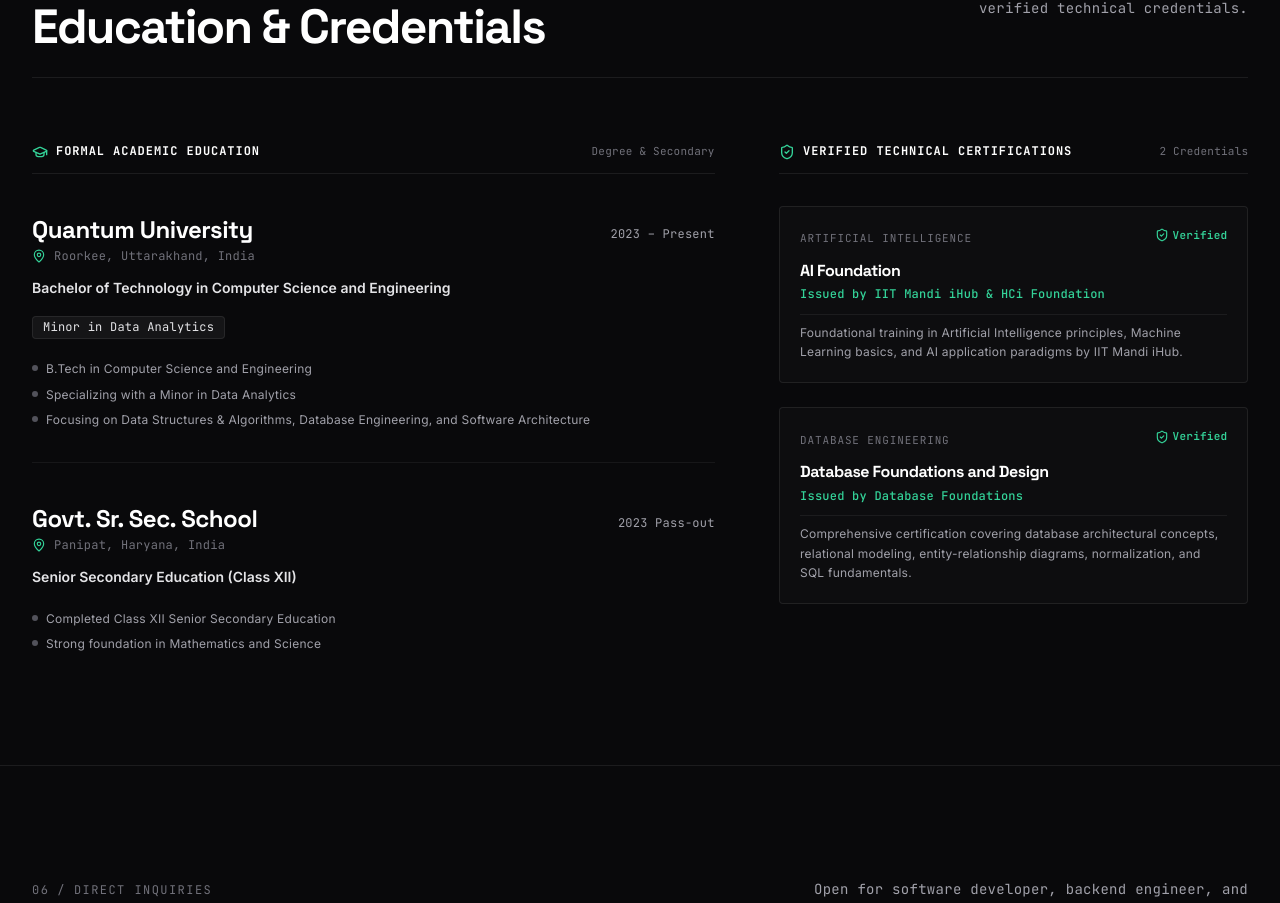
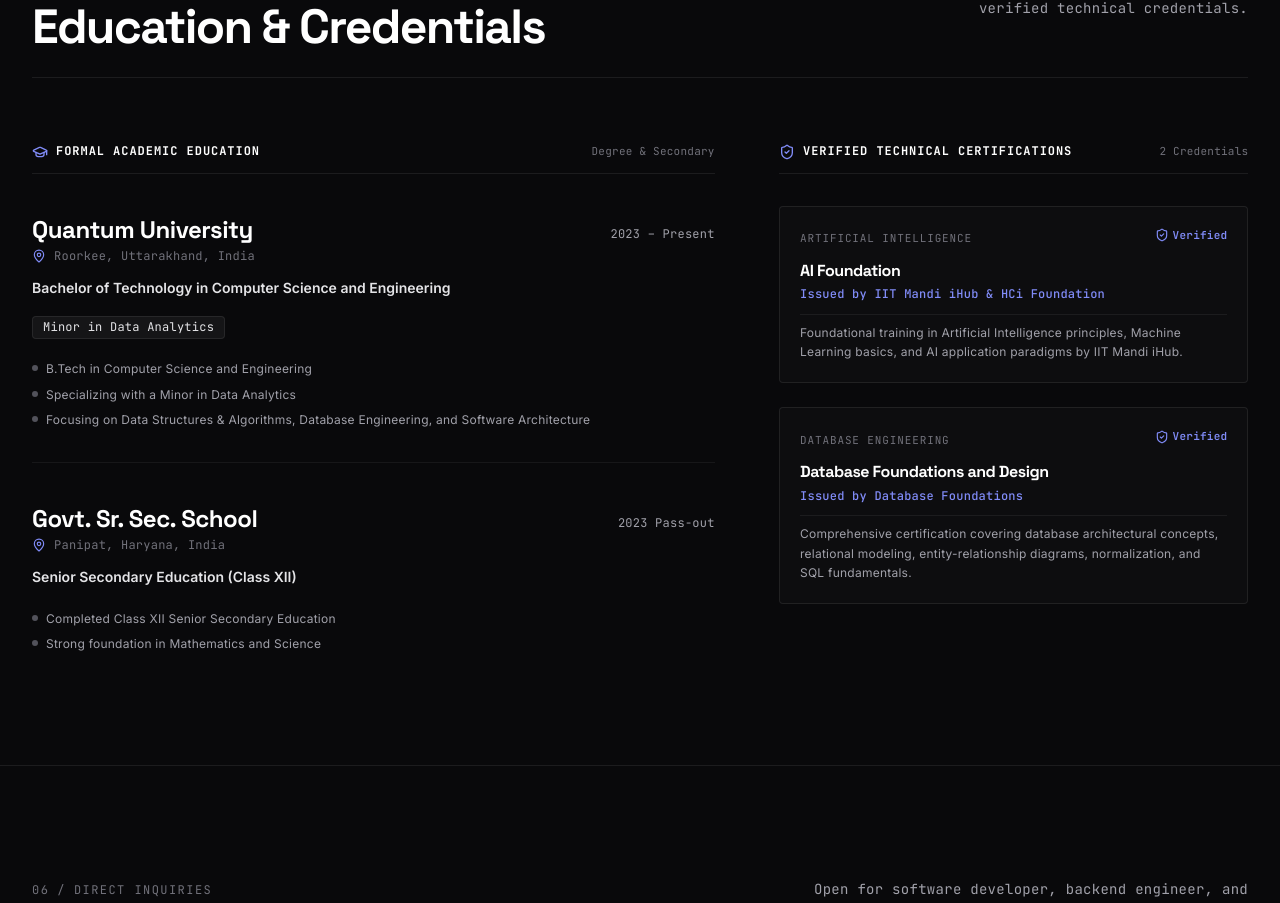
Before and after one commit to ujjwaltyagivashishtha/Portfolio, a React (Vite) app: page / in a window 1280 px wide. Shown: the part 6453-7356 px from the top of the page. Built offline with nearby package versions, Linux system fonts and the light colour scheme; the HTML template or start-up script is replaced by a standard one.

Commit message:
style(education): update credential badge, icons, and hover border to indigo

```diff
--- a/src/sections/Education.jsx
+++ b/src/sections/Education.jsx
@@ -57,7 +57,7 @@ export const Education = () => {
           >
             <div className="pb-3 border-b border-zinc-200 dark:border-white/[0.08] flex items-center justify-between font-mono text-xs">
               <span className="font-bold text-zinc-900 dark:text-white uppercase tracking-wider flex items-center gap-2">
-                <GraduationCap className="w-4 h-4 text-emerald-700 dark:text-emerald-400" />
+                <GraduationCap className="w-4 h-4 text-indigo-700 dark:text-indigo-400" />
                 Formal Academic Education
               </span>
               <span className="text-zinc-500 text-[11px]">Degree & Secondary</span>
@@ -72,7 +72,7 @@ export const Education = () => {
                         {edu.institution}
                       </h3>
                       <div className="flex items-center gap-2 text-xs font-mono text-zinc-500 mt-0.5">
-                        <MapPin className="w-3.5 h-3.5 text-emerald-700 dark:text-emerald-400" />
+                        <MapPin className="w-3.5 h-3.5 text-indigo-700 dark:text-indigo-400" />
                         <span>{edu.location}</span>
                       </div>
                     </div>
@@ -118,7 +118,7 @@ export const Education = () => {
           >
             <div className="pb-3 border-b border-zinc-200 dark:border-white/[0.08] flex items-center justify-between font-mono text-xs">
               <span className="font-bold text-zinc-900 dark:text-white uppercase tracking-wider flex items-center gap-2">
-                <ShieldCheck className="w-4 h-4 text-emerald-700 dark:text-emerald-400" />
+                <ShieldCheck className="w-4 h-4 text-indigo-700 dark:text-indigo-400" />
                 Verified Technical Certifications
               </span>
               <span className="text-zinc-500 text-[11px]">2 Credentials</span>
@@ -128,13 +128,13 @@ export const Education = () => {
               {certificationsData.map((cert, idx) => (
                 <div
                   key={idx}
-                  className="p-5 rounded bg-zinc-50 dark:bg-white/[0.02] border border-zinc-200 dark:border-white/[0.08] space-y-2.5 transition-colors duration-200 hover:border-emerald-500/30"
+                  className="p-5 rounded bg-zinc-50 dark:bg-white/[0.02] border border-zinc-200 dark:border-white/[0.08] space-y-2.5 transition-colors duration-200 hover:border-indigo-500/30"
                 >
                   <div className="flex items-baseline justify-between font-mono text-xs">
                     <span className="text-[11px] text-zinc-500 uppercase tracking-wider">
                       {cert.category}
                     </span>
-                    <span className="text-emerald-700 dark:text-emerald-400 font-semibold text-[11px] flex items-center gap-1">
+                    <span className="text-indigo-700 dark:text-indigo-400 font-semibold text-[11px] flex items-center gap-1">
                       <ShieldCheck className="w-3.5 h-3.5" />
                       Verified
                     </span>
@@ -144,7 +144,7 @@ export const Education = () => {
                     <h4 className="text-base font-display font-bold text-zinc-950 dark:text-white">
                       {cert.title}
                     </h4>
-                    <p className="text-xs font-mono text-emerald-800 dark:text-emerald-400 font-medium mt-0.5">
+                    <p className="text-xs font-mono text-indigo-800 dark:text-indigo-400 font-medium mt-0.5">
                       Issued by {cert.issuer}
                     </p>
                   </div>
```
